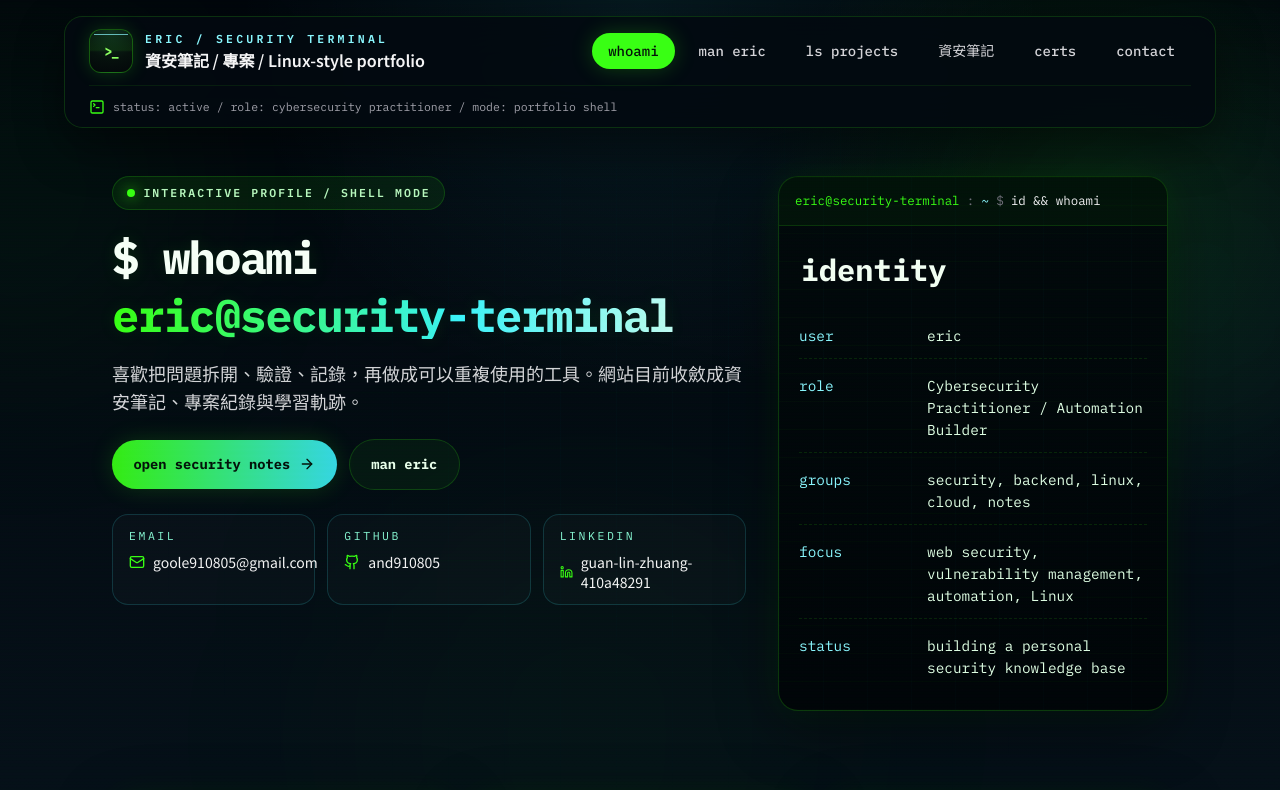
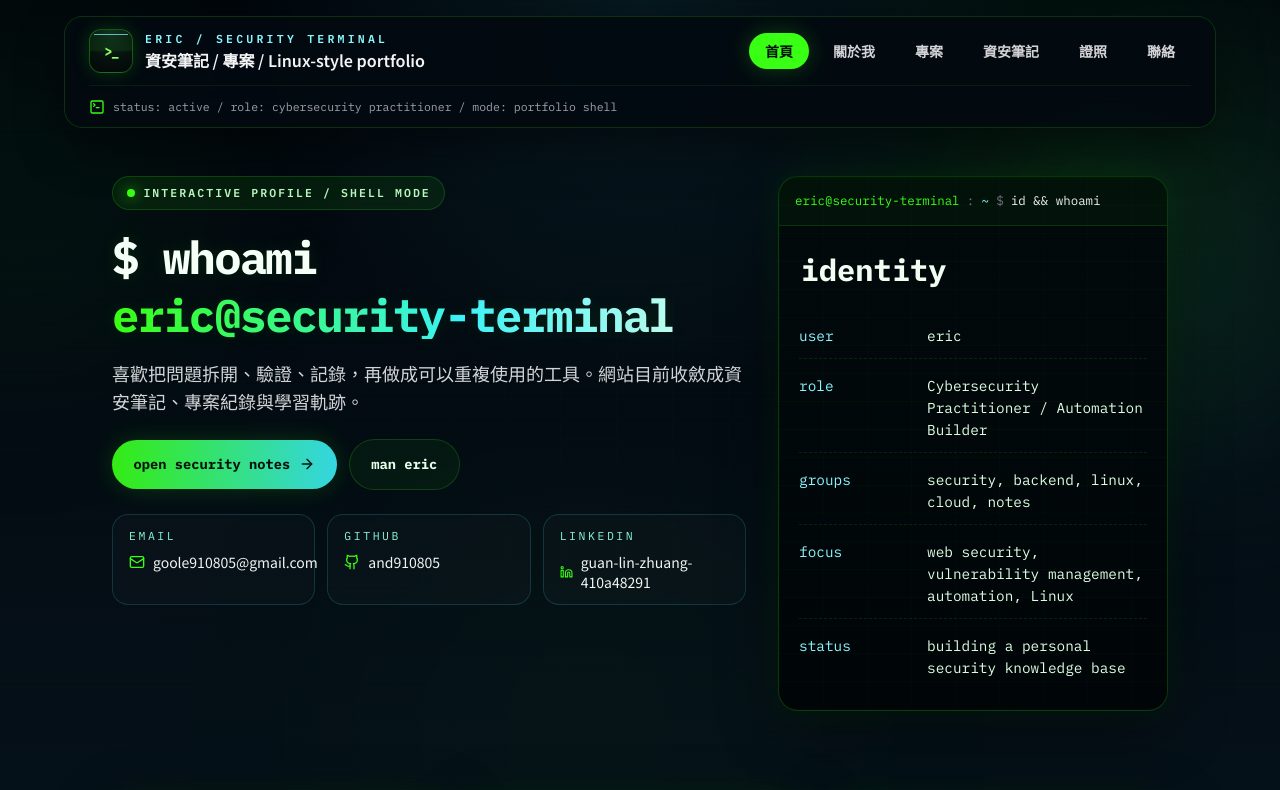
Before and after one commit to and910805/eric-s-dev-site, a React (Vite) app: page / in a window 1280 px wide. Shown: the top 790 px of the page. Built offline with nearby package versions, Linux system fonts and the light colour scheme.

Commit message:
Restore readable navbar labels

```diff
--- a/src/components/Navbar.jsx
+++ b/src/components/Navbar.jsx
@@ -4,12 +4,12 @@ import { Menu, TerminalSquare, X } from 'lucide-react'
 import { NavLink, useLocation } from 'react-router-dom'
 
 const navItems = [
-  { to: '/', label: 'whoami' },
-  { to: '/about', label: 'man eric' },
-  { to: '/projects', label: 'ls projects' },
+  { to: '/', label: '首頁' },
+  { to: '/about', label: '關於我' },
+  { to: '/projects', label: '專案' },
   { to: '/blog', label: '資安筆記' },
-  { to: '/certifications', label: 'certs' },
-  { to: '/contact', label: 'contact' },
+  { to: '/certifications', label: '證照' },
+  { to: '/contact', label: '聯絡' },
 ]
 
 export default function Navbar() {
@@ -60,7 +60,7 @@ export default function Navbar() {
                   to={item.to}
                   className={({ isActive }) =>
                     clsx(
-                      'mono inline-flex rounded-full px-3 py-2 transition xl:px-4',
+                      'inline-flex rounded-full px-3 py-2 font-semibold transition xl:px-4',
                       isActive
                         ? 'bg-[#39ff14] text-[#04110a] shadow-[0_0_22px_rgba(57,255,20,0.22)]'
                         : 'text-zinc-300 hover:bg-[#39ff140f] hover:text-white'
@@ -92,7 +92,7 @@ export default function Navbar() {
                 to={item.to}
                 className={({ isActive }) =>
                   clsx(
-                    'mono block rounded-xl px-4 py-3 transition',
+                    'block rounded-xl px-4 py-3 font-semibold transition',
                     isActive
                       ? 'bg-[#39ff14] text-[#04110a]'
                       : 'bg-white/[0.02] text-zinc-200 hover:bg-[#39ff140f]'
```
